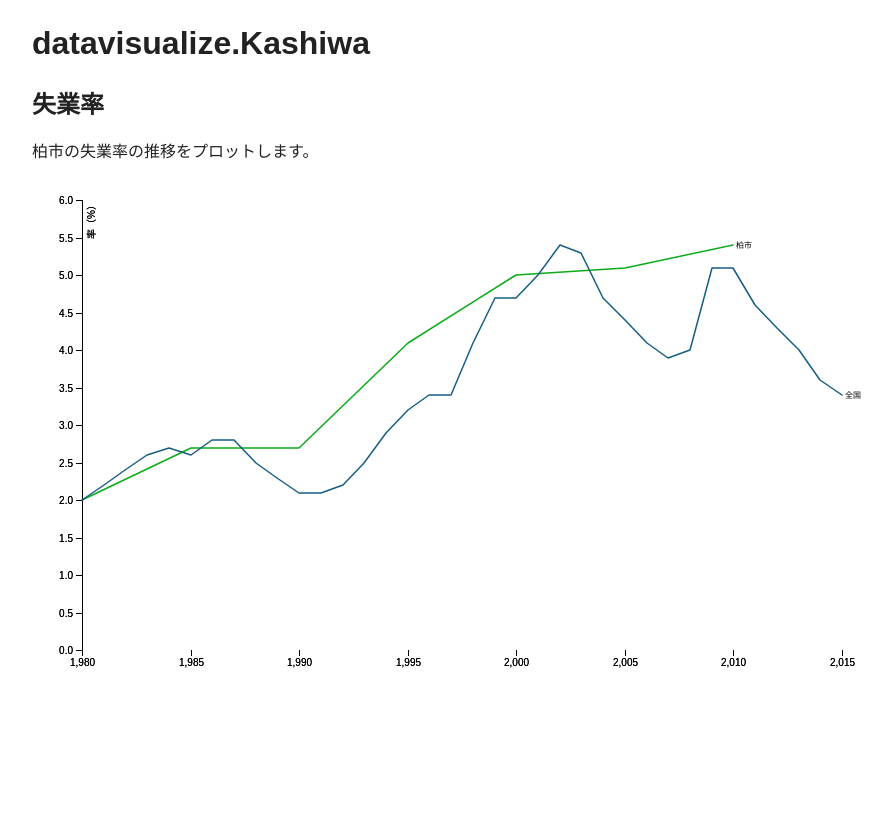
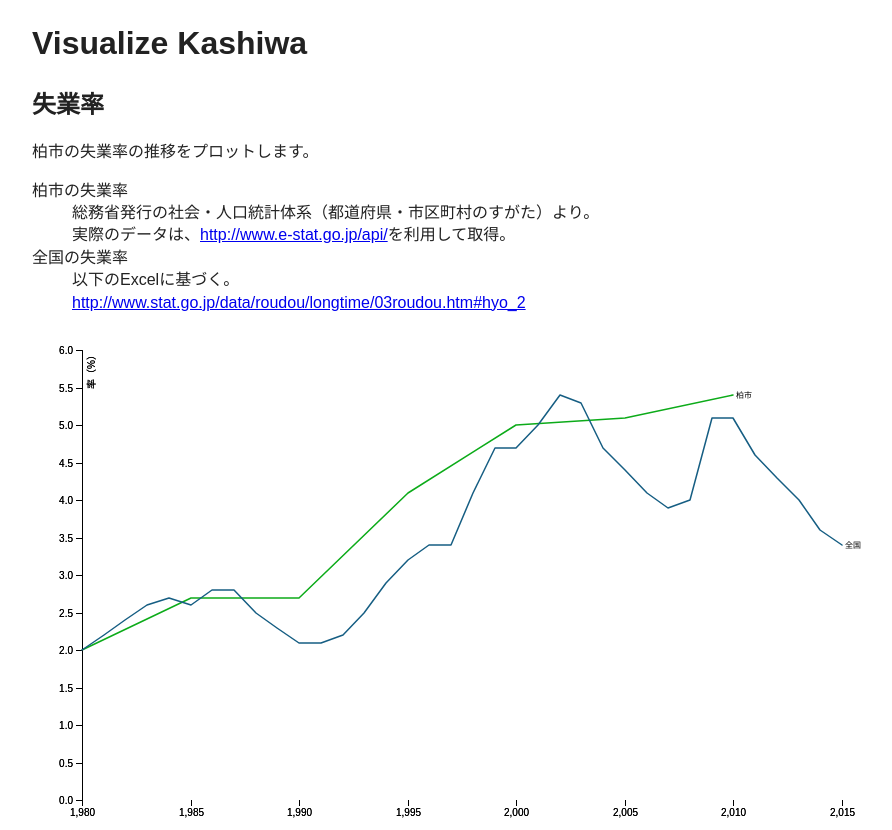
Before and after one commit to hokuma/visualize.kashiwa, a website: page contents/unemployment_rate/index.html in a window 1280 px wide. Shown: the whole page, without its empty margins (32-924 px from the left). Before the commit the page ends 800 px from the top, so only its background shows below. Drawn offline with nearby package versions, Linux system fonts and the light colour scheme.

Commit message:
:sparkles: fix link and description

```diff
--- a/contents/unemployment_rate/index.html
+++ b/contents/unemployment_rate/index.html
@@ -3,7 +3,7 @@
   <head>
     <meta charset="utf-8">
     <meta http-equiv="X-UA-Compatible" content="IE=edge,chrome=1">
-    <title>失業率 - datavisualize.Kashiwa</title>
+    <title>失業率 - Visualize Kashiwa</title>
     <meta name="description" content="">
     <meta name="viewport" content="width=device-width, initial-scale=1">
     <link rel="apple-touch-icon" href="apple-touch-icon.png">
@@ -20,9 +20,21 @@
     <![endif]-->
     <div class="container header">
       <header class="wrapper">
-        <h1>datavisualize.Kashiwa</h1>
+        <h1>Visualize Kashiwa</h1>
         <h2>失業率</h2>
         <p>柏市の失業率の推移をプロットします。</p>
+        <dl>
+          <dt>柏市の失業率</dt>
+          <dd>
+          総務省発行の社会・人口統計体系（都道府県・市区町村のすがた）より。<br/>
+          実際のデータは、<a href='http://www.e-stat.go.jp/api/' target='_blank'>http://www.e-stat.go.jp/api/</a>を利用して取得。
+          </dd>
+          <dt>全国の失業率</dt>
+          <dd>
+          以下のExcelに基づく。<br/>
+          <a href='http://www.stat.go.jp/data/roudou/longtime/03roudou.htm#hyo_2' target='_blank'>http://www.stat.go.jp/data/roudou/longtime/03roudou.htm#hyo_2</a>
+          </dd>
+        </dl>
      </header>
     </div>
     <div class="container main">
```
